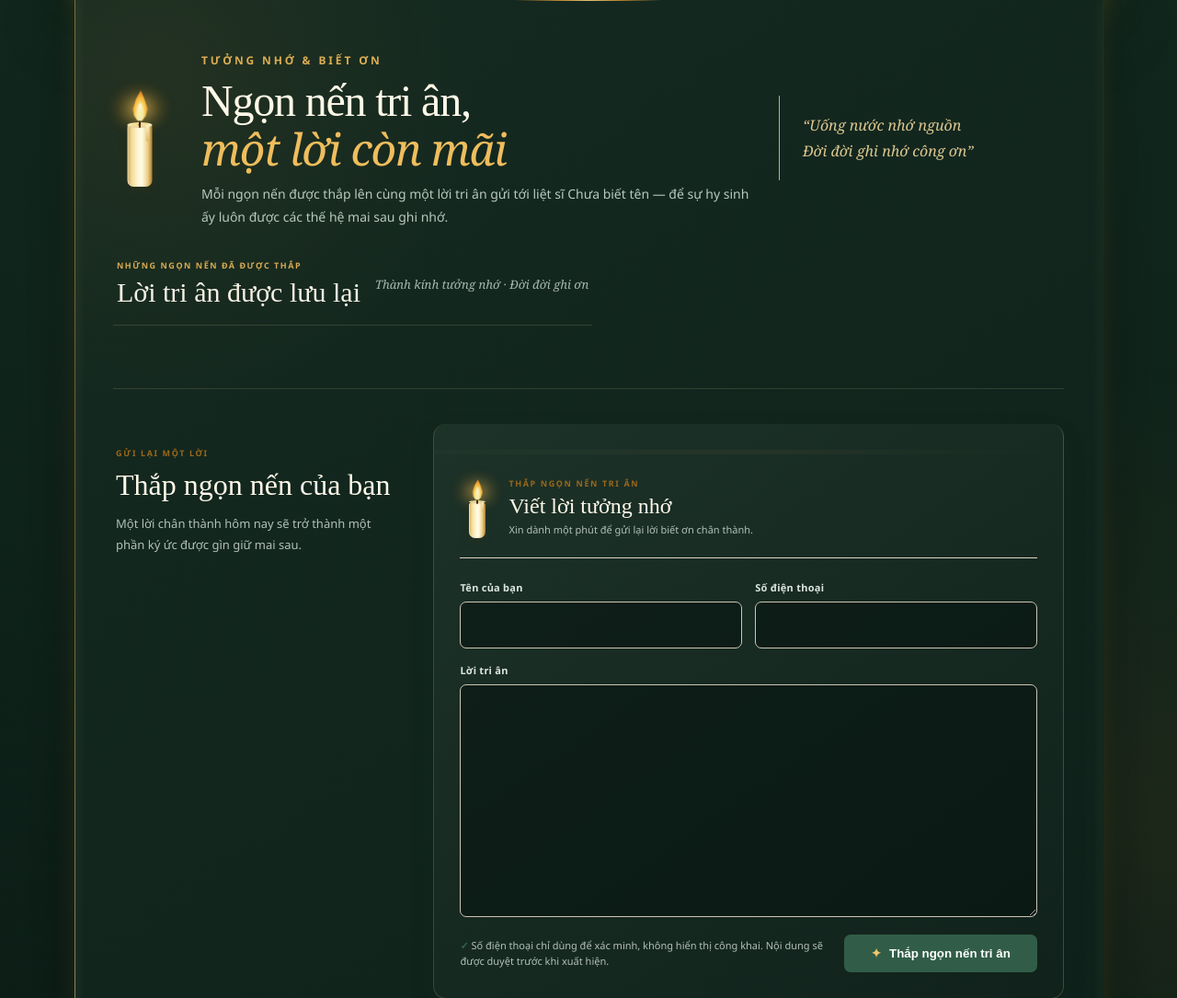
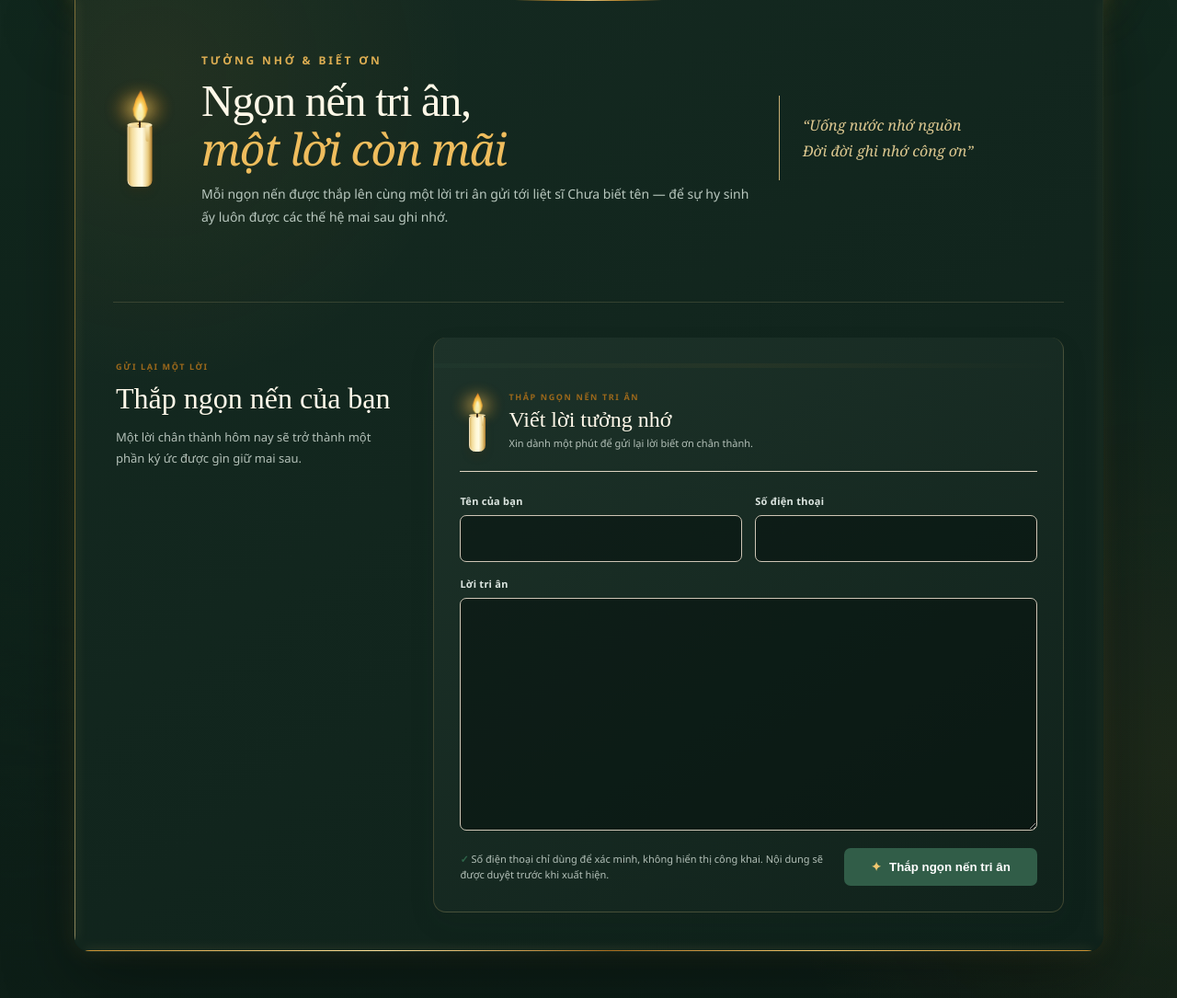
Before and after one commit to 1nguyenhuuhieu/lietsivietlao, a Django app: template templates/memorial/detail.html in a window 1280 px wide. Shown: the part 600-1685 px from the top of the page at 92% size. Run offline with Django 5.2, Linux system fonts and the light colour scheme; the template is opened without the code that fills it: values that come from a table or form of the project are taken from there, others are empty; some web fonts are replaced.

Commit message:
style: remove redundant tribute list heading

```diff
--- a/templates/memorial/detail.html
+++ b/templates/memorial/detail.html
@@ -34,7 +34,6 @@
   </div>
   <div class="tribute-layout">
     <div class="tribute-list">
-      <div class="tribute-list__heading"><div><span>NHỮNG NGỌN NẾN ĐÃ ĐƯỢC THẮP</span><strong>Lời tri ân được lưu lại</strong></div><p>Thành kính tưởng nhớ · Đời đời ghi ơn</p></div>
       <div class="tribute-list__grid">
       {% for tribute in tributes %}<article class="tribute-item tribute-item--community"><div class="tribute-item__mark tribute-candle tribute-candle--card" aria-hidden="true"><i class="tribute-candle__glow"></i><i class="tribute-candle__flame"></i><i class="tribute-candle__wick"></i><i class="tribute-candle__body"></i></div><div class="tribute-item__body"><span class="tribute-type">NGỌN NẾN TRI ÂN CỘNG ĐỒNG</span><p>“{{ tribute.content }}”</p><footer><strong>{{ tribute.author_name }}</strong><time datetime="{{ tribute.created_at|date:'c' }}">{{ tribute.created_at|date:'d/m/Y' }}</time></footer></div></article>{% endfor %}
       {% for message in editorial_tributes %}<article class="tribute-item tribute-item--editorial"><div class="tribute-item__mark tribute-candle tribute-candle--card" aria-hidden="true"><i class="tribute-candle__glow"></i><i class="tribute-candle__flame"></i><i class="tribute-candle__wick"></i><i class="tribute-candle__body"></i></div><div class="tribute-item__body"><span class="tribute-type">NGỌN NẾN TRI ÂN TỪ KÝ ỨC VIỆT–LÀO</span><p>“{{ message }}”</p><footer><strong>Ký ức Việt–Lào</strong><span>Đời đời ghi nhớ</span></footer></div></article>{% endfor %}
```
